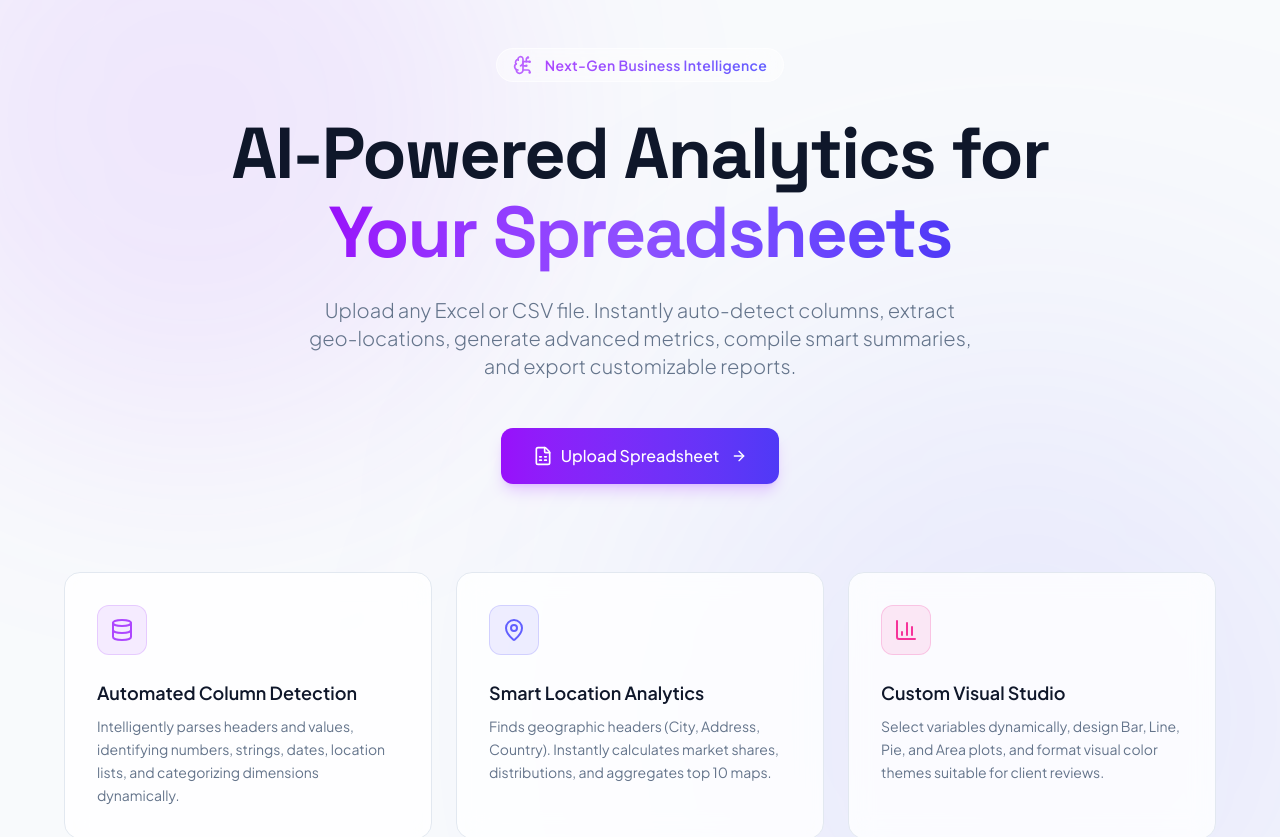
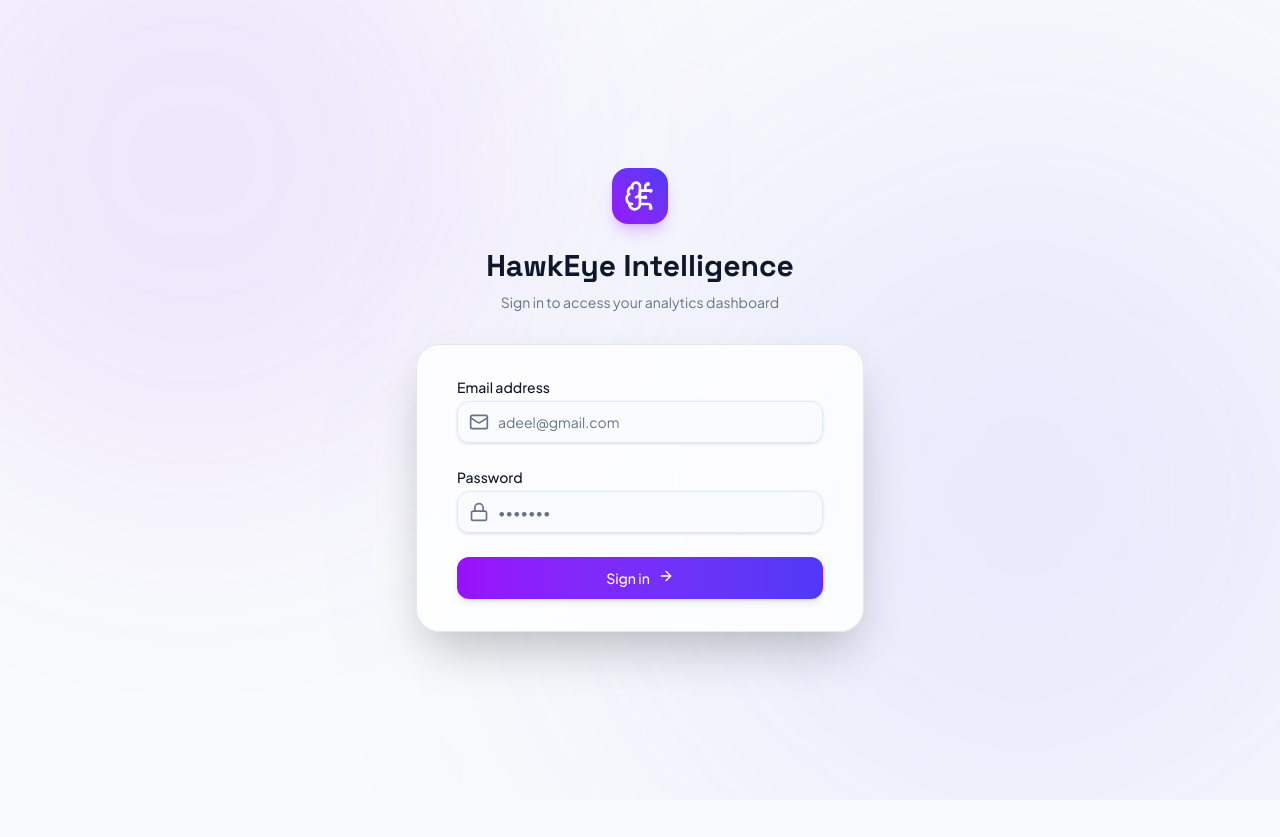
Before and after one commit to Zohaib-Younis/Zeetech-Analytics-, a React (Vite) app: page / in a window 1280 px wide. Shown: the top 837 px of the page. After the commit the page ends 800 px from the top, so only its background shows below. Built offline with nearby package versions, Linux system fonts and the light colour scheme.

Commit message:
credentials has been set for login

```diff
--- a/src/App.jsx
+++ b/src/App.jsx
@@ -12,6 +12,7 @@
 import ReportsPanel from './components/ReportsPanel';
 import ExportPanel from './components/ExportPanel';
 import SettingsPanel from './components/SettingsPanel';
+import Login from './components/Login';
 
 export default function App() {
   const [sheetData, setSheetData] = useState(null);
@@ -20,6 +21,7 @@
   const [theme, setTheme] = useState('light');
   const [searchValue, setSearchValue] = useState('');
   const [selectedColumns, setSelectedColumns] = useState({});
+  const [isAuthenticated, setIsAuthenticated] = useState(false);
 
   // Detect and set initial dark/light class
   useEffect(() => {
@@ -59,6 +61,10 @@
     setSearchValue('');
     setCurrentSection('landing');
   };
+
+  if (!isAuthenticated) {
+    return <Login onLogin={() => setIsAuthenticated(true)} />;
+  }
 
   // Determine active view when NO file is uploaded
   if (!sheetData) {
--- a/src/components/Header.jsx
+++ b/src/components/Header.jsx
@@ -153,15 +153,15 @@
             className="flex items-center gap-2 p-1.5 rounded-xl hover:bg-purple-500/10 transition-all border border-transparent hover:border-border-main"
           >
             <div className="w-7 h-7 rounded-lg bg-gradient-to-tr from-purple-500 to-indigo-500 text-white flex items-center justify-center font-bold text-xs shrink-0 shadow-sm">
-              JD
+              AM
             </div>
           </button>
 
           {showProfile && (
             <div className="absolute right-0 mt-3 w-56 rounded-2xl glass-card shadow-xl border border-border-main overflow-hidden z-50">
               <div className="p-4 bg-purple-500/5 border-b border-border-main">
-                <p className="text-xs font-semibold text-text-main">John Doe</p>
-                <p className="text-[10px] text-text-muted truncate">john.doe@hawkeye.ai</p>
+                <p className="text-xs font-semibold text-text-main">Adeel Mumtaz</p>
+                <p className="text-[10px] text-text-muted truncate">adeel@gmail.com</p>
               </div>
               <div className="p-1.5 space-y-0.5">
                 <button className="w-full flex items-center gap-2 px-3 py-2 rounded-lg text-xs text-text-muted hover:text-purple-600 hover:bg-purple-500/10 transition-colors">
--- /dev/null
+++ b/src/components/Login.jsx
@@ -0,0 +1,117 @@
+import React, { useState } from 'react';
+import { motion } from 'framer-motion';
+import { BrainCircuit, Lock, Mail, ArrowRight } from 'lucide-react';
+
+export default function Login({ onLogin }) {
+  const [email, setEmail] = useState('');
+  const [password, setPassword] = useState('');
+  const [error, setError] = useState('');
+
+  const handleSubmit = (e) => {
+    e.preventDefault();
+    if (email === 'adeel@gmail.com' && password === 'humaira') {
+      onLogin();
+    } else {
+      setError('Invalid email or password');
+    }
+  };
+
+  return (
+    <div className="min-h-screen bg-dashboard-bg flex flex-col justify-center py-12 sm:px-6 lg:px-8 relative overflow-hidden">
+      <div className="absolute top-[-20%] left-[-10%] w-[50vw] h-[50vw] rounded-full bg-purple-500/10 blur-[120px] pointer-events-none" />
+      <div className="absolute bottom-[-10%] right-[-10%] w-[60vw] h-[60vw] rounded-full bg-indigo-500/10 blur-[150px] pointer-events-none" />
+
+      <div className="sm:mx-auto sm:w-full sm:max-w-md z-10">
+        <motion.div
+          initial={{ opacity: 0, y: 20 }}
+          animate={{ opacity: 1, y: 0 }}
+          className="flex justify-center mb-6"
+        >
+          <div className="p-3 rounded-2xl bg-gradient-to-tr from-purple-600 to-indigo-600 text-white shadow-lg shadow-purple-500/30">
+            <BrainCircuit className="w-8 h-8" />
+          </div>
+        </motion.div>
+        <motion.h2
+          initial={{ opacity: 0, y: 20 }}
+          animate={{ opacity: 1, y: 0 }}
+          transition={{ delay: 0.1 }}
+          className="text-center text-3xl font-display font-extrabold text-text-main"
+        >
+          HawkEye Intelligence
+        </motion.h2>
+        <motion.p
+          initial={{ opacity: 0, y: 20 }}
+          animate={{ opacity: 1, y: 0 }}
+          transition={{ delay: 0.2 }}
+          className="mt-2 text-center text-sm text-text-muted"
+        >
+          Sign in to access your analytics dashboard
+        </motion.p>
+      </div>
+
+      <motion.div
+        initial={{ opacity: 0, y: 30 }}
+        animate={{ opacity: 1, y: 0 }}
+        transition={{ delay: 0.3 }}
+        className="mt-8 sm:mx-auto sm:w-full sm:max-w-md z-10"
+      >
+        <div className="glass-card py-8 px-4 shadow-2xl sm:rounded-3xl sm:px-10 border border-border-main">
+          <form className="space-y-6" onSubmit={handleSubmit}>
+            <div>
+              <label className="block text-sm font-medium text-text-main mb-1">
+                Email address
+              </label>
+              <div className="relative">
+                <div className="absolute inset-y-0 left-0 pl-3 flex items-center pointer-events-none">
+                  <Mail className="h-5 w-5 text-text-muted" />
+                </div>
+                <input
+                  type="email"
+                  value={email}
+                  onChange={(e) => setEmail(e.target.value)}
+                  className="appearance-none block w-full pl-10 pr-3 py-2.5 border border-border-main rounded-xl shadow-sm placeholder-text-muted bg-dashboard-bg/50 focus:outline-none focus:ring-2 focus:ring-purple-500 focus:border-purple-500 sm:text-sm text-text-main transition-colors"
+                  placeholder="adeel@gmail.com"
+                  required
+                />
+              </div>
+            </div>
+
+            <div>
+              <label className="block text-sm font-medium text-text-main mb-1">
+                Password
+              </label>
+              <div className="relative">
+                <div className="absolute inset-y-0 left-0 pl-3 flex items-center pointer-events-none">
+                  <Lock className="h-5 w-5 text-text-muted" />
+                </div>
+                <input
+                  type="password"
+                  value={password}
+                  onChange={(e) => setPassword(e.target.value)}
+                  className="appearance-none block w-full pl-10 pr-3 py-2.5 border border-border-main rounded-xl shadow-sm placeholder-text-muted bg-dashboard-bg/50 focus:outline-none focus:ring-2 focus:ring-purple-500 focus:border-purple-500 sm:text-sm text-text-main transition-colors"
+                  placeholder="•••••••"
+                  required
+                />
+              </div>
+            </div>
+
+            {error && (
+              <p className="text-sm text-red-500 text-center bg-red-500/10 py-2 rounded-lg border border-red-500/20">
+                {error}
+              </p>
+            )}
+
+            <div>
+              <button
+                type="submit"
+                className="w-full flex justify-center py-2.5 px-4 border border-transparent rounded-xl shadow-md text-sm font-medium text-white bg-gradient-to-r from-purple-600 to-indigo-600 hover:from-purple-500 hover:to-indigo-500 focus:outline-none focus:ring-2 focus:ring-offset-2 focus:ring-purple-500 transition-all transform hover:scale-[1.02]"
+              >
+                Sign in <ArrowRight className="ml-2 w-4 h-4" />
+              </button>
+            </div>
+          </form>
+        </div>
+      </motion.div>
+    </div>
+  );
+}
--- a/src/components/SettingsPanel.jsx
+++ b/src/components/SettingsPanel.jsx
@@ -16,8 +16,8 @@
   onResetData,
   data
 }) {
-  const [profileName, setProfileName] = useState('John Doe');
-  const [profileRole, setProfileRole] = useState('Senior Analyst');
+  const [profileName, setProfileName] = useState('Adeel Mumtaz');
+  const [profileEmail, setProfileEmail] = useState('adeel@gmail.com');
   const [emailAlerts, setEmailAlerts] = useState(true);
   const [updateSaved, setUpdateSaved] = useState(false);
 
@@ -58,11 +58,11 @@
           </div>
 
           <div className="space-y-1">
-            <label className="text-[10px] font-bold text-text-muted uppercase">Role Title</label>
+            <label className="text-[10px] font-bold text-text-muted uppercase">Email Address</label>
             <input
-              type="text"
-              value={profileRole}
-              onChange={(e) => setProfileRole(e.target.value)}
+              type="email"
+              value={profileEmail}
+              onChange={(e) => setProfileEmail(e.target.value)}
               className="w-full text-xs px-3 py-2 border border-border-main rounded-xl bg-dashboard-bg/50 focus:bg-dashboard-bg focus:ring-2 focus:ring-purple-500/20 focus:outline-none text-text-main"
             />
           </div>
--- a/src/components/Sidebar.jsx
+++ b/src/components/Sidebar.jsx
@@ -114,11 +114,11 @@
       {/* Footer / Account Info */}
       <div className="p-4 border-t border-border-main flex items-center gap-3">
         <div className="w-9 h-9 rounded-full bg-gradient-to-tr from-purple-500 to-indigo-500 text-white flex items-center justify-center font-bold text-sm shrink-0 shadow-md">
-          JD
+          AM
         </div>
         {!isCollapsed && (
           <div className="overflow-hidden">
-            <h4 className="text-xs font-semibold text-text-main truncate">John Doe</h4>
+            <h4 className="text-xs font-semibold text-text-main truncate">Adeel Mumtaz</h4>
             <p className="text-[10px] text-text-muted truncate">Analyst Account</p>
           </div>
         )}
```
